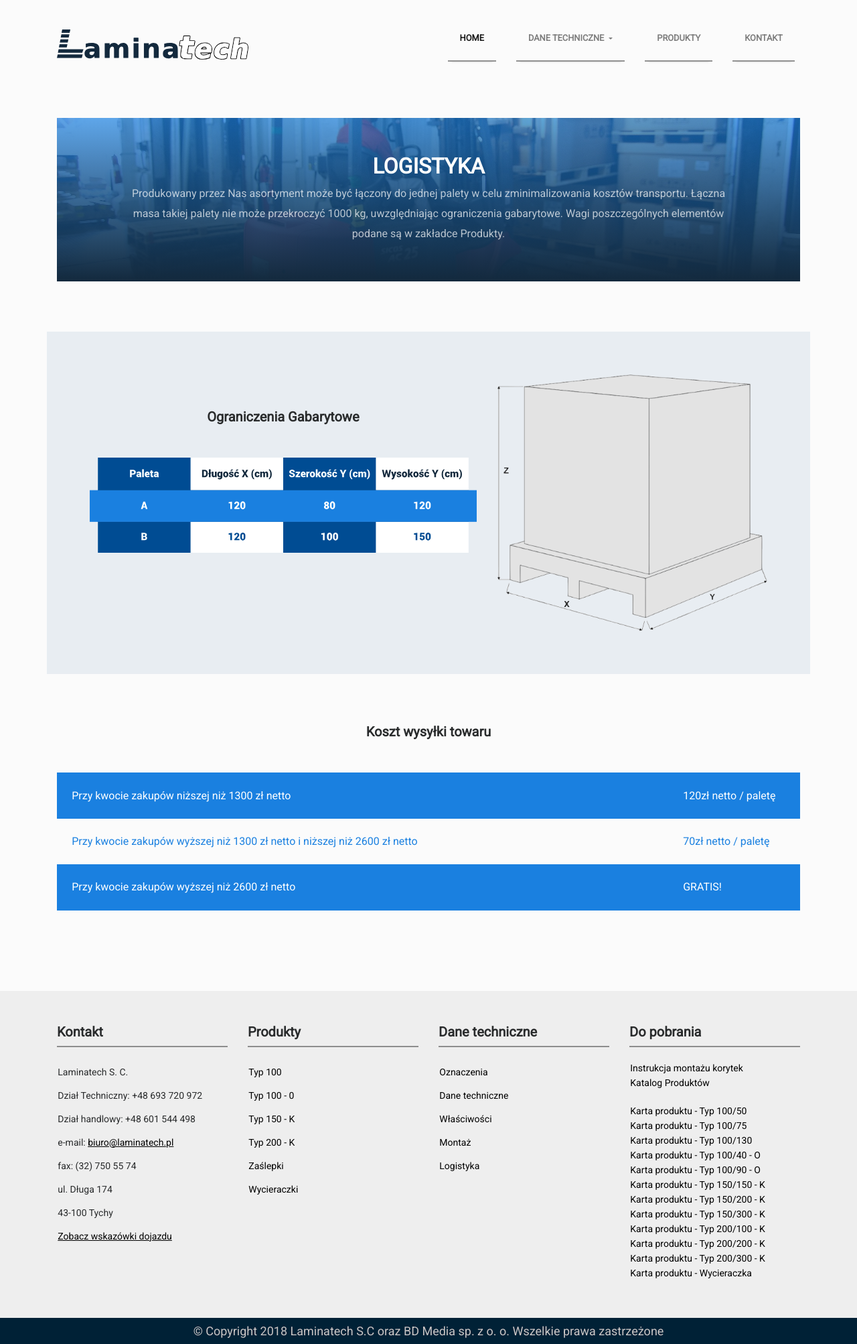
After one commit to dam-orzel/Laminatech, a PHP site: page /logistyka.html in a window 1280 px wide. The commit adds this page. Shown: the whole page at 67% size. Run offline with PHP 8.4, Linux system fonts and the light colour scheme; style sheets or scripts are compiled from the project's sources; some libraries are stand-ins or nearby versions.

Commit message:
Logistyka - Subpage has been completed, fully RWD

```diff
--- a/css/main.css
+++ b/css/main.css
@@ -8,3 +8,4 @@
 @import 'pages/home.css';
 @import 'pages/dane_techniczne/wlasciwosci.css';
 @import 'pages/kontakt.css';
+@import 'pages/dane_techniczne/logistyka.css';
--- /dev/null
+++ b/css/pages/dane_techniczne/logistyka.css
@@ -0,0 +1 @@
+.logistics-header{position:relative;background:linear-gradient(rgba(26,128,224,0.7), #13293d),url("../../../images/logistyka-header.jpg");background-position:center;background-size:cover;background-repeat:no-repeat;color:white;padding:5% 10%;margin-top:75px}.logistics-header h2{text-align:center;text-transform:uppercase;font-weight:bold}.logistics-header span{display:block;line-height:30px;text-align:center;color:rgba(255,255,255,0.7)}.limitations{margin-top:75px;background-color:#E8EDF2;padding:5%}.limitations .col-md-7 h3{text-align:center;font-weight:bold;font-size:20px;margin-bottom:50px}@media (max-width: 575px){.img-paleta{margin-top:50px}}@media (min-width: 576px) and (max-width: 767px){.img-paleta{margin-top:50px}}.limitations-content{margin-top:5%}.shipping-cost{margin-top:75px}.shipping-cost h2{text-align:center;font-weight:bold;font-size:20px;margin-bottom:50px}@media (max-width: 575px){.shipping-cost-table{font-size:14px}}.first-row,.third-row{color:white;padding:2%;background:#1A80E0}.first-row .col-2 span,.third-row .col-2 span{display:block;font-weight:bold;text-align:center}.second-row{color:#1A80E0;padding:2%}.second-row .col-2 span{display:block;font-weight:bold;text-align:center}
--- /dev/null
+++ b/logistyka.html
@@ -0,0 +1,239 @@
+<!DOCTYPE html>
+<html lang="pl">
+
+<head>
+    <meta charset="UTF-8">
+    <meta name="viewport" content="width=device-width, initial-scale=1.0">
+    <meta http-equiv="X-UA-Compatible" content="ie=edge">
+    <title>Laminatech</title>
+    <script defer src="https://use.fontawesome.com/releases/v5.0.6/js/all.js"></script>
+    <link rel="stylesheet" href="https://maxcdn.bootstrapcdn.com/bootstrap/4.0.0-alpha.6/css/bootstrap.min.css" integrity="sha384-rwoIResjU2yc3z8GV/NPeZWAv56rSmLldC3R/AZzGRnGxQQKnKkoFVhFQhNUwEyJ" crossorigin="anonymous">
+    <link href="https://fonts.googleapis.com/css?family=Roboto&amp;subset=latin-ext" rel="stylesheet">
+    <link rel="stylesheet" href="assets/slick/slick.css">
+    <link rel="stylesheet" href="assets/slick/slick-theme.css">
+    <link rel="stylesheet" href="css/main.css">
+
+</head>
+
+<body>
+    <section id="navigation">
+        <div class="d-block d-lg-none">
+            <nav class="navbar navbar-toggleable-md navbar-light bg-faded nav-main-option">
+                <div class="">
+                    <button class="navbar-toggler navbar-toggler-right mr-2 float-right mt-2" type="button" data-toggle="collapse" data-target="#navbarNavDropdown" aria-controls="navbarNavDropdown" aria-expanded="false" aria-label="Toggle navigation">
+            <span class="navbar-toggler-icon"></span>
+          </button>
+                    <div class="container">
+                        <a class="navbar-brand float-left" href="#">
+            <img src="images/logo.svg" class="logo-nav img-fluid mr-3 mb-3" width="270" height="100" alt="">
+          </a>
+                    </div>
+                    <div class="collapse navbar-collapse navbar-menu-option w-100 mb-5" id="navbarNavDropdown">
+                        <ul class="navbar-nav ml-auto w-100">
+                            <li class="nav-item active mt-5">
+                                <a class="nav-link text-center" href="http://beta.bdmedia.eu/laminatech">Home <span class="sr-only">(current)</span></a>
+                            </li>
+                            <li class="nav-item dropdown m-auto">
+                                <a class="nav-link dropdown-toggle text-center" href="http://example.com" id="navbarDropdownMenuLink" data-toggle="dropdown" aria-haspopup="true" aria-expanded="false">
+              Dane Techniczne
+            </a>
+                                <div class="dropdown-menu border-0 dropdown-bg" aria-labelledby="navbarDropdownMenuLink">
+                                    <a class="dropdown-item text-center" href="http://beta.bdmedia.eu/laminatech/wlasciwosci.html">Właściwości</a>
+                                    <a class="dropdown-item text-center" href="#">Montaż</a>
+                                    <a class="dropdown-item text-center" href="#">Logistyka</a>
+                                </div>
+                            </li>
+                            <li class="nav-item">
+                                <a class="nav-link text-center" href="#">Produkty</a>
+                            </li>
+                            <li class="nav-item">
+                                <a class="nav-link text-center" href="#">Kontakt</a>
+                            </li>
+                        </ul>
+                    </div>
+                </div>
+            </nav>
+        </div>
+        <div class="d-none d-lg-block">
+            <nav class="navbar navbar-toggleable-md navbar-light bg-faded nav-main-option">
+                <div class="container">
+                    <button class="navbar-toggler navbar-toggler-right" type="button" data-toggle="collapse" data-target="#navbarNavDropdown" aria-controls="navbarNavDropdown" aria-expanded="false" aria-label="Toggle navigation">
+        <span class="navbar-toggler-icon"></span>
+      </button>
+                    <a class="navbar-brand d-none d-lg-block" href="#">
+        <img src="images/logo.svg" class="img-fluid" width="400" height="100" alt="">
+      </a>
+                    <a class="navbar-brand d-sm-block d-lg-none pb-3" href="#">
+    <img src="images/logo.svg" class="img-fluid mx-5" width="300" height="100" alt="">
+  </a>
+                    <div class="collapse navbar-collapse mx-2" id="navbarNavDropdown">
+                        <ul class="navbar-nav ml-auto navbar-menu-option">
+                            <li class="nav-item active">
+                                <a class="nav-link" href="http://beta.bdmedia.eu/laminatech">Home <span class="sr-only">(current)</span></a>
+                            </li>
+                            <li class="nav-item dropdown">
+                                <a class="nav-link dropdown-toggle" href="http://example.com" id="navbarDropdownMenuLink" data-toggle="dropdown" aria-haspopup="true" aria-expanded="false">
+              Dane Techniczne
+            </a>
+                                <div class="dropdown-menu" aria-labelledby="navbarDropdownMenuLink">
+                                    <a class="dropdown-item" href="http://beta.bdmedia.eu/laminatech/wlasciwosci.html">Właściwości</a>
+                                    <a class="dropdown-item" href="#">Montaż</a>
+                                    <a class="dropdown-item" href="#">Logistyka</a>
+                                </div>
+                            </li>
+                            <li class="nav-item">
+                                <a class="nav-link" href="#">Produkty</a>
+                            </li>
+                            <li class="nav-item">
+                                <a class="nav-link" href="#">Kontakt</a>
+                            </li>
+                        </ul>
+                    </div>
+                </div>
+            </nav>
+        </div>
+    </section>
+    <section class="logistics-main-header">
+        <div class="container">
+            <div class="logistics-header">
+                <h2>Logistyka</h2>
+                <span>Produkowany przez Nas asortyment może być łączony do jednej palety w celu zminimalizowania kosztów transportu.
+                  Łączna masa takiej palety nie może przekroczyć 1000 kg, uwzględniając ograniczenia gabarytowe. Wagi poszczególnych elementów podane są w zakładce Produkty.</span></div>
+        </div>
+    </section>
+    <section class="limitations container">
+        <div class="row">
+            <div class="col-xs-12 col-md-7 limitations-content">
+                <h3>Ograniczenia Gabarytowe</h3>
+                <img src="images/limitations-table.svg" alt="">
+            </div>
+            <div class="col-xs-12 col-md-5 img-paleta">
+                <img src="images/Paleta.png" alt="" class="img-fluid ">
+            </div>
+        </div>
+    </section>
+    <section class="shipping-cost container">
+        <h2>Koszt wysyłki towaru</h2>
+        <div class="shipping-cost-table">
+
+            <div class="first-row">
+                <div class="row">
+                    <div class="col-md-10 col-8">
+                        <span>Przy kwocie zakupów niższej niż 1300 zł netto</span>
+                    </div>
+                    <div class="col-md-2 col-4">
+                        <span>120zł netto / paletę</span>
+                    </div>
+                </div>
+            </div>
+            <div class="second-row">
+                <div class="row">
+                    <div class="col-md-10 col-8">
+                        <span>Przy kwocie zakupów wyższej niż 1300 zł netto i niższej niż 2600 zł netto</span>
+                    </div>
+                    <div class="col-md-2 col-4"><span>70zł netto / paletę</span></div>
+                </div>
+            </div>
+            <div class="third-row">
+                <div class="row">
+                    <div class="col-md-10 col-8">
+                        <span>Przy kwocie zakupów wyższej niż 2600 zł netto</span>
+                    </div>
+                    <div class="col-md-2 col-4">
+                        <span>GRATIS!</span>
+                    </div>
+                </div>
+            </div>
+
+        </div>
+    </section>
+    <section id="footer">
+        <div class="container">
+            <div class="row">
+                <div class="col-12 col-lg-3">
+                    <h5>Kontakt</h5>
+                    <div class="footer-contact">
+                        <ul>
+                            <li>Laminatech S. C.</li>
+                            <div class="d-block d-md-none">
+                                <li>Dział Techniczny: <a href="tel:+48693720972">+48 693 720 972</a></li>
+                                <li>Dział handlowy: <a href="tel:+48601544498">+48 601 544 498</a></li>
+                            </div>
+                            <div class="d-none d-md-block">
+                                <li>Dział Techniczny: +48 693 720 972</li>
+                                <li>Dział handlowy: +48 601 544 498</li>
+                            </div>
+                            <li>e-mail: <a href="mailto:someone@yoursite.com">biuro@laminatech.pl</a></li>
+                            <li>fax: (32) 750 55 74</li>
+                            <li>ul. Długa 174</li>
+                            <li>43-100 Tychy</li>
+                            <li><a href="">Zobacz wskazówki dojazdu</a></li>
+                        </ul>
+                    </div>
+                </div>
+                <div class="col-12 col-lg-3">
+                    <h5>Produkty</h5>
+                    <div class="footer-products">
+                        <ul>
+                            <li><a href="">Typ 100</a></li>
+                            <li><a href="">Typ 100 - 0 </a></li>
+                            <li><a href="">Typ 150 - K</a></li>
+                            <li><a href="">Typ 200 - K </a></li>
+                            <li><a href="">Zaślepki </a></li>
+                            <li><a href="">Wycieraczki </a></li>
+                        </ul>
+
+                    </div>
+
+                </div>
+                <div class="col-12 col-lg-3">
+                    <h5>Dane techniczne</h5>
+                    <div class="footer-technical">
+                        <ul>
+                            <li><a href="">Oznaczenia</a></li>
+                            <li><a href="">Dane techniczne</a></li>
+                            <li><a href="">Właściwości </a></li>
+                            <li><a href="">Montaż</a></li>
+                            <li><a href="">Logistyka</a></li>
+                        </ul>
+
+                    </div>
+
+                </div>
+                <div class="col-12 col-lg-3">
+                    <h5>Do pobrania</h5>
+                    <div class="footer-download">
+                        <ul>
+                            <li><a href="">Instrukcja montażu korytek</a></li>
+                            <li><a href="">Katalog Produktów</a></li>
+                            <li><a href="">Karta produktu - Typ 100/50 </a></li>
+                            <li><a href="">Karta produktu - Typ 100/75</a></li>
+                            <li><a href="">Karta produktu - Typ 100/130</a></li>
+                            <li><a href="">Karta produktu - Typ 100/40 - O</a></li>
+                            <li><a href="">Karta produktu - Typ 100/90 - O</a></li>
+                            <li><a href="">Karta produktu - Typ 150/150 - K</a> </li>
+                            <li><a href="">Karta produktu - Typ 150/200 - K</a> </li>
+                            <li><a href="">Karta produktu - Typ 150/300 - K</a> </li>
+                            <li><a href="">Karta produktu - Typ 200/100 - K</a></li>
+                            <li><a href="">Karta produktu - Typ 200/200 - K</a></li>
+                            <li><a href="">Karta produktu - Typ 200/300 - K</a></li>
+                            <li><a href="">Karta produktu - Wycieraczka</a></li>
+                        </ul>
+                    </div>
+
+                </div>
+            </div>
+        </div>
+    </section>
+    <section class="copyright">
+        <h5>&copy; Copyright 2018 Laminatech S.C oraz <a href="http://bdmedia.eu">BD Media sp. z o. o.</a> Wszelkie prawa zastrzeżone</h5>
+    </section>
+
+    <script src="https://code.jquery.com/jquery-3.1.1.slim.min.js" integrity="sha384-A7FZj7v+d/sdmMqp/nOQwliLvUsJfDHW+k9Omg/a/EheAdgtzNs3hpfag6Ed950n" crossorigin="anonymous"></script>
+    <script src="https://cdnjs.cloudflare.com/ajax/libs/tether/1.4.0/js/tether.min.js" integrity="sha384-DztdAPBWPRXSA/3eYEEUWrWCy7G5KFbe8fFjk5JAIxUYHKkDx6Qin1DkWx51bBrb" crossorigin="anonymous"></script>
+    <script src="https://maxcdn.bootstrapcdn.com/bootstrap/4.0.0-alpha.6/js/bootstrap.min.js" integrity="sha384-vBWWzlZJ8ea9aCX4pEW3rVHjgjt7zpkNpZk+02D9phzyeVkE+jo0ieGizqPLForn" crossorigin="anonymous"></script>
+    <script src="assets/slick/slick.min.js"></script>
+    <script src="js/main.js"></script>
+</body>
+
+</html>
--- /dev/null
+++ b/scss/pages/dane_techniczne/logistyka.scss
@@ -0,0 +1,120 @@
+@import '../../../node_modules/breakpoint-sass/stylesheets/_breakpoint.scss'; /////////////////////////////////////////////////////////////
+///////
+///////                 Style wielokrotne             ///////
+///////
+/////////////////////////////////////////////////////////////
+$body-color: rgb(251, 251, 251);
+$border-d: rgba(77, 77, 77, .60);
+$border-dh: rgb(0, 76, 147);
+$border-dhl: rgb(26, 128, 224);
+$dev-xss: max-width 400px;
+$dev-xs: max-width 575px;
+$dev-sm: 576px 767px;
+$dev-md: 768px 991px;
+$dev-lg: 992px 1199px;
+$dev-xl: min-width 1200px;
+/////////////////////////////////////////////////////////////
+///////
+///////                 Header                       ///////
+///////
+/////////////////////////////////////////////////////////////
+
+.logistics-header {
+    position           : relative;
+    background         : linear-gradient(rgba(26, 128, 224, 0.7), rgba(19, 41, 61,1)), url("../../../images/logistyka-header.jpg");
+    background-position: center;
+    background-size    : cover;
+    background-repeat  : no-repeat;
+    color              : white;
+    padding            : 5% 10%;
+    margin-top: 75px;
+
+    h2 {
+        text-align: center;
+        text-transform: uppercase;
+        font-weight: bold;
+    }
+
+    span {
+        display    : block;
+        line-height: 30px;
+        text-align : center;
+        color: rgba(255,255,255,0.7)
+    }
+}
+
+/////////////////////////////////////////////////////////////
+///////
+///////           Ograniczenia Gabarytowe             ///////
+///////
+/////////////////////////////////////////////////////////////
+
+.limitations {
+    margin-top: 75px;
+    background-color: #E8EDF2;
+    padding: 5%;
+}
+
+.limitations .col-md-7 h3 {
+    text-align: center;
+    font-weight: bold;
+    font-size: 20px;
+    margin-bottom: 50px;
+}
+
+.img-paleta {
+    @include breakpoint($dev-xs) {
+        margin-top: 50px;
+    }
+    @include breakpoint($dev-sm) {
+        margin-top: 50px;
+    }
+}
+
+.limitations-content {
+    margin-top: 5%;
+}
+
+/////////////////////////////////////////////////////////////
+///////
+///////                 Koszt Wysyłki                 ///////
+///////
+/////////////////////////////////////////////////////////////
+
+.shipping-cost {
+    margin-top: 75px;
+}
+
+.shipping-cost h2 {
+    text-align: center;
+    font-weight: bold;
+    font-size: 20px;
+    margin-bottom: 50px;
+}
+
+.shipping-cost-table {
+    @include breakpoint($dev-xs) {
+        font-size: 14px;
+    }
+}
+
+.first-row, .third-row {
+    color: white;
+    padding: 2%;
+    background: #1A80E0;
+        .col-2 span {
+            display: block;
+            font-weight: bold;
+            text-align: center;
+        }
+}
+
+.second-row {
+    color: #1A80E0;
+    padding: 2%;
+        .col-2 span {
+            display: block;
+            font-weight: bold;
+            text-align: center;
+        }
+}
```
Also changed, not shown: images/Paleta.png (added), images/limitations-table.svg (added), images/logistyka-header.jpg (added).
